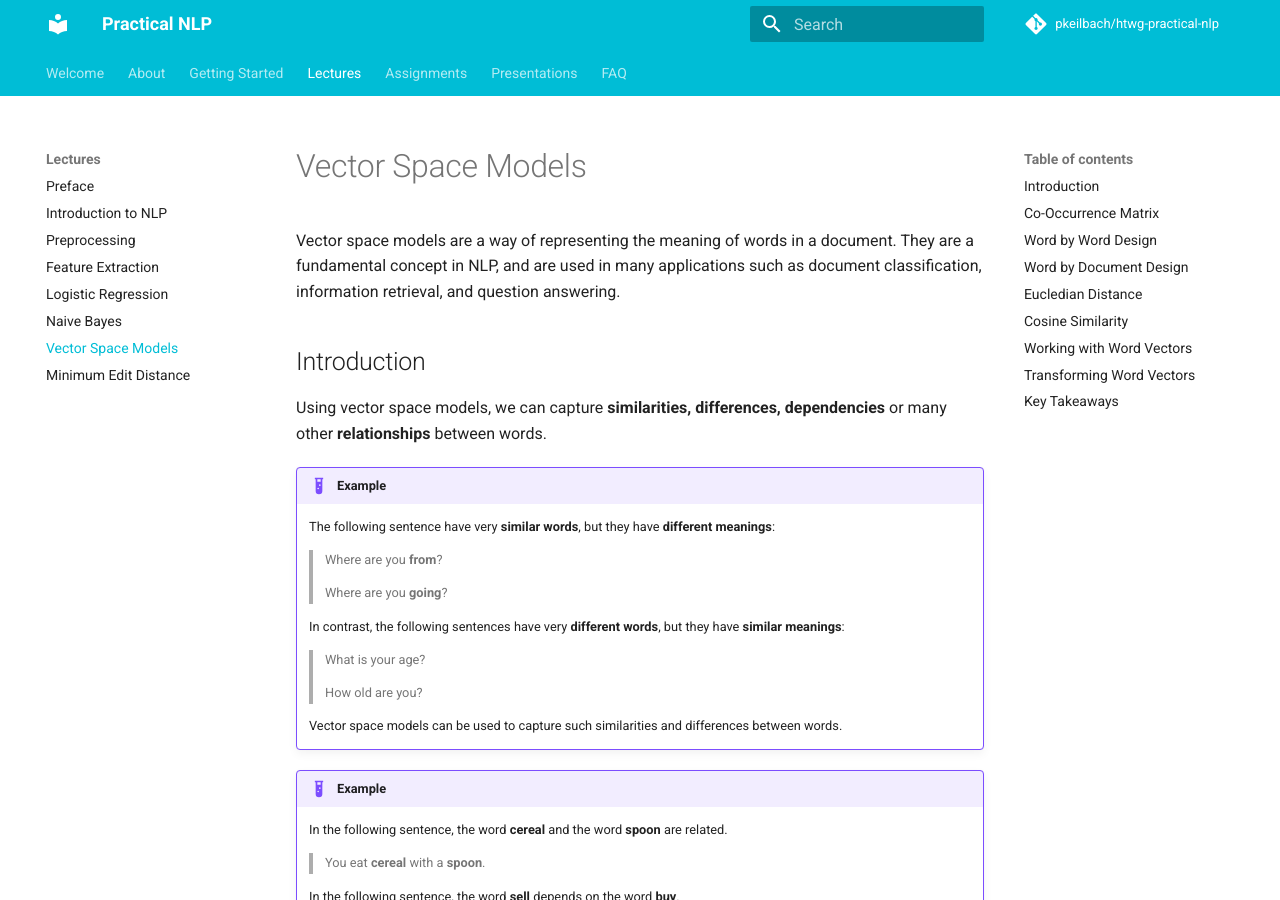
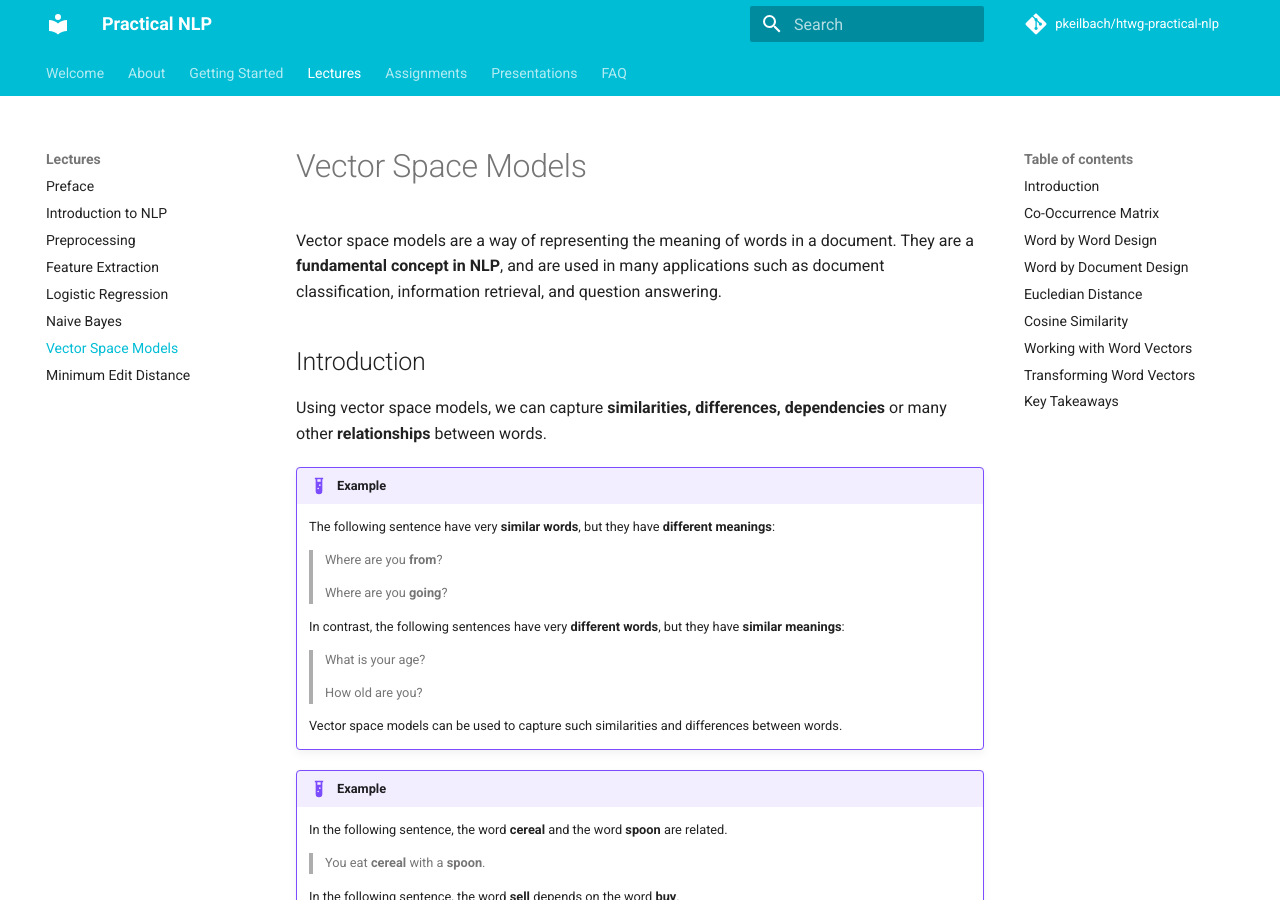
Before and after one commit to pkeilbach/htwg-practical-nlp, an MkDocs documentation site: the page built from docs/lectures/vector_space_models.md, in a window 1280 px wide and 900 px high. Built offline with MkDocs 1.6.1 and Material for MkDocs 9.7.7, drawn with Linux system fonts in a browser that asks for light colours; emoji names are drawn with the system emoji font; comment, search, counter and statistics services are not loaded.

```diff
--- a/docs/lectures/vector_space_models.md
+++ b/docs/lectures/vector_space_models.md
@@ -1,6 +1,6 @@
 # Vector Space Models
 
-Vector space models are a way of representing the meaning of words in a document. They are a fundamental concept in NLP, and are used in many applications such as document classification, information retrieval, and question answering.
+Vector space models are a way of representing the meaning of words in a document. They are a **fundamental concept in NLP**, and are used in many applications such as document classification, information retrieval, and question answering.
 
 ## Introduction
 
```
Also changed, not shown: docs/lectures/minimum_edit_distance.md (+10 -5 lines).
